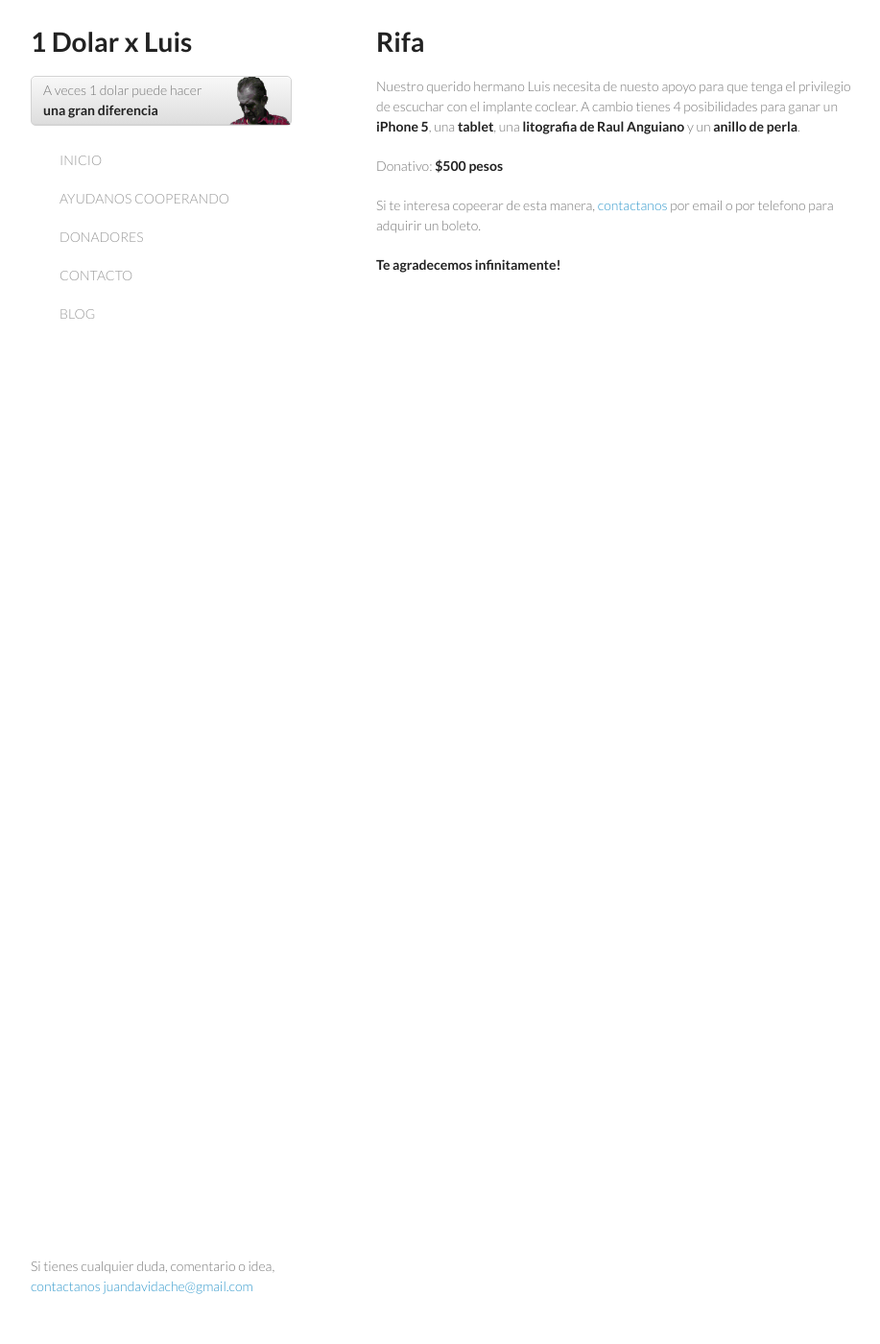
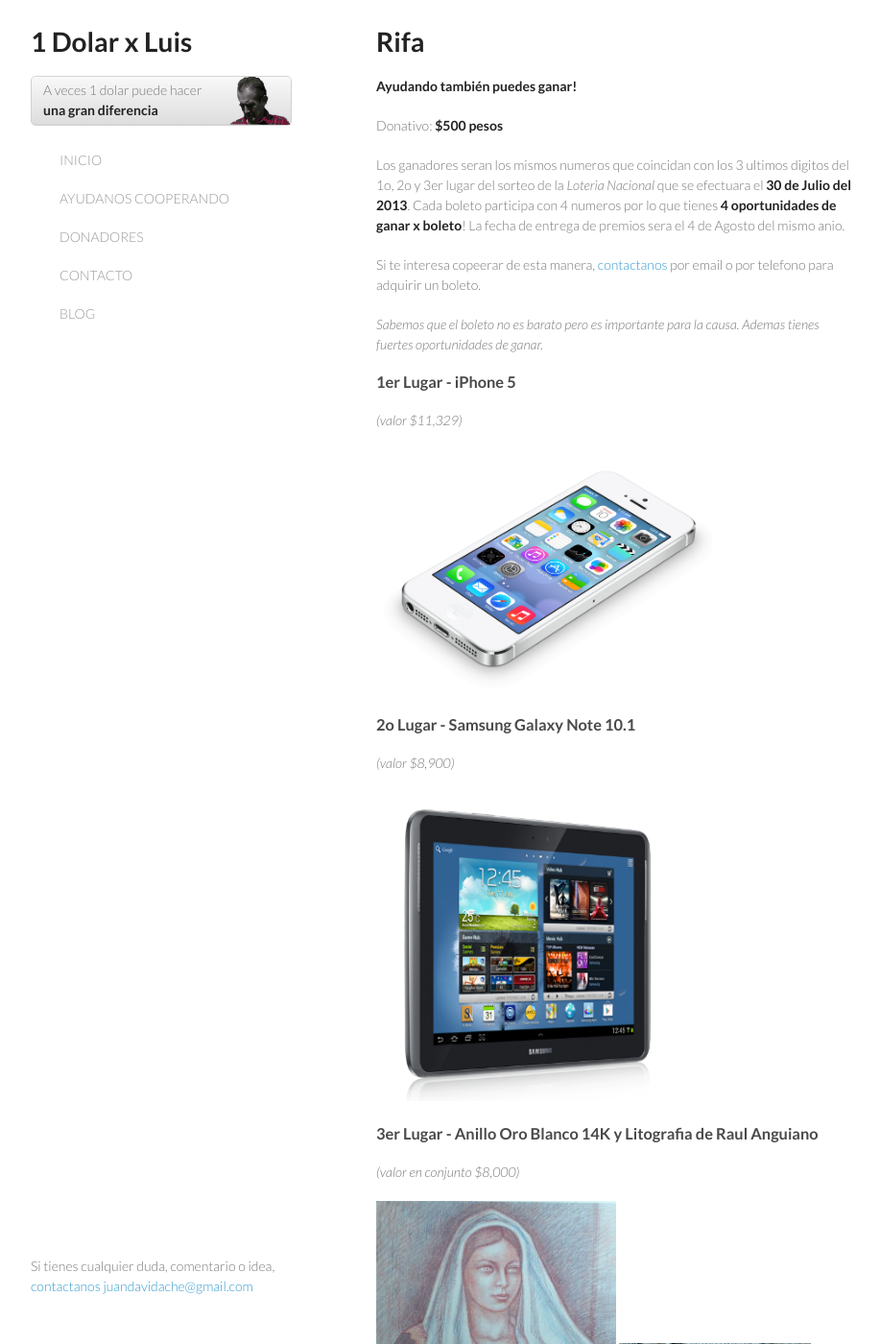
Before and after one commit to fcarriedo/1dolarxluis, a Jekyll site: the page built from rifa.md, in a window 1280 px wide and 1400 px high. Shown: the whole window at 96% size, without its empty margins (178-1095 px from the left). Built offline with Jekyll 4.4.1, drawn with Linux system fonts in a browser that asks for light colours.

Commit message:
Added details to 'rifa' w/ pics

```diff
--- a/rifa.md
+++ b/rifa.md
@@ -3,14 +3,36 @@ layout: default
 title: Rifa
 ---
 
-Nuestro querido hermano Luis necesita de nuesto apoyo para que tenga el
-privilegio de escuchar con el implante coclear. A cambio tienes 4 posibilidades
-para ganar un **iPhone 5**, una **tablet**, una **litografia de Raul Anguiano**
-y un **anillo de perla**.
+**Ayudando también puedes ganar!**
 
 Donativo: **$500 pesos**
+
+Los ganadores seran los mismos numeros que coincidan con los 3 ultimos digitos
+del 1o, 2o y 3er lugar del sorteo de la *Loteria Nacional* que se efectuara el
+**30 de Julio del 2013**. Cada boleto participa con 4 numeros por lo que tienes
+**4 oportunidades de ganar x boleto**! La fecha de entrega de premios sera el 4
+de Agosto del mismo anio.
 
 Si te interesa copeerar de esta manera, [contactanos](/contacto.html) por email
 o por telefono para adquirir un boleto.
 
+*Sabemos que el boleto no es barato pero es importante para la causa. Ademas
+tienes fuertes oportunidades de ganar.*
+
+### 1er Lugar - iPhone 5
+*(valor $11,329)*
+
+![1er lugar - iPhone5](/assets/images/rifa/iphone5.png)
+
+### 2o Lugar - Samsung Galaxy Note 10.1
+*(valor $8,900)*
+
+![2o lugar - Samsung Galaxy Note 10.1](/assets/images/rifa/galaxy-note.png)
+
+### 3er Lugar - Anillo Oro Blanco 14K y Litografia de Raul Anguiano
+*(valor en conjunto $8,000)*
+
+![3er lugar - Litografia](/assets/images/rifa/litografia-anguiano.jpg)
+![3er lugar - Anillo](/assets/images/rifa/anillo.jpg)
+
 **Te agradecemos infinitamente!**
```
Also changed, not shown: assets/images/rifa/anillo.jpg (added), assets/images/rifa/galaxy-note.png (added), assets/images/rifa/iphone5.png (added), assets/images/rifa/litografia-anguiano.jpg (added).
